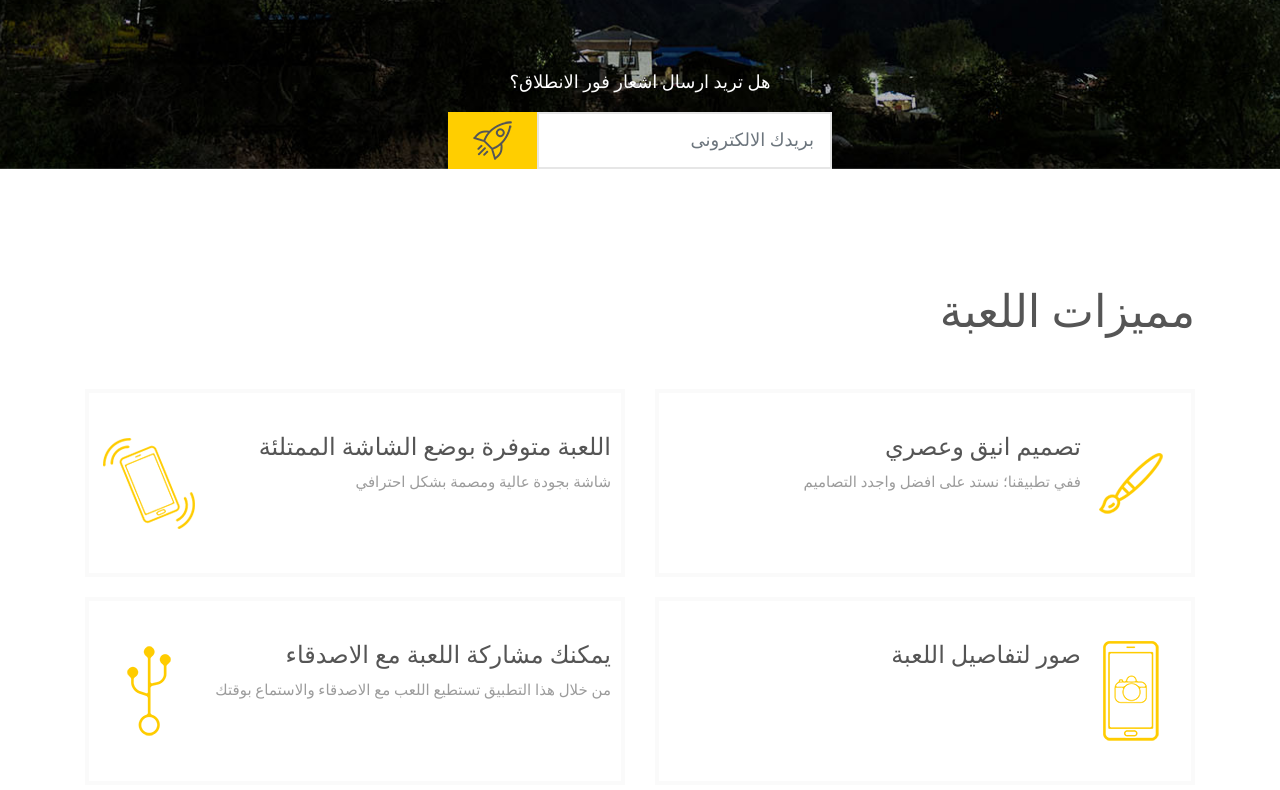
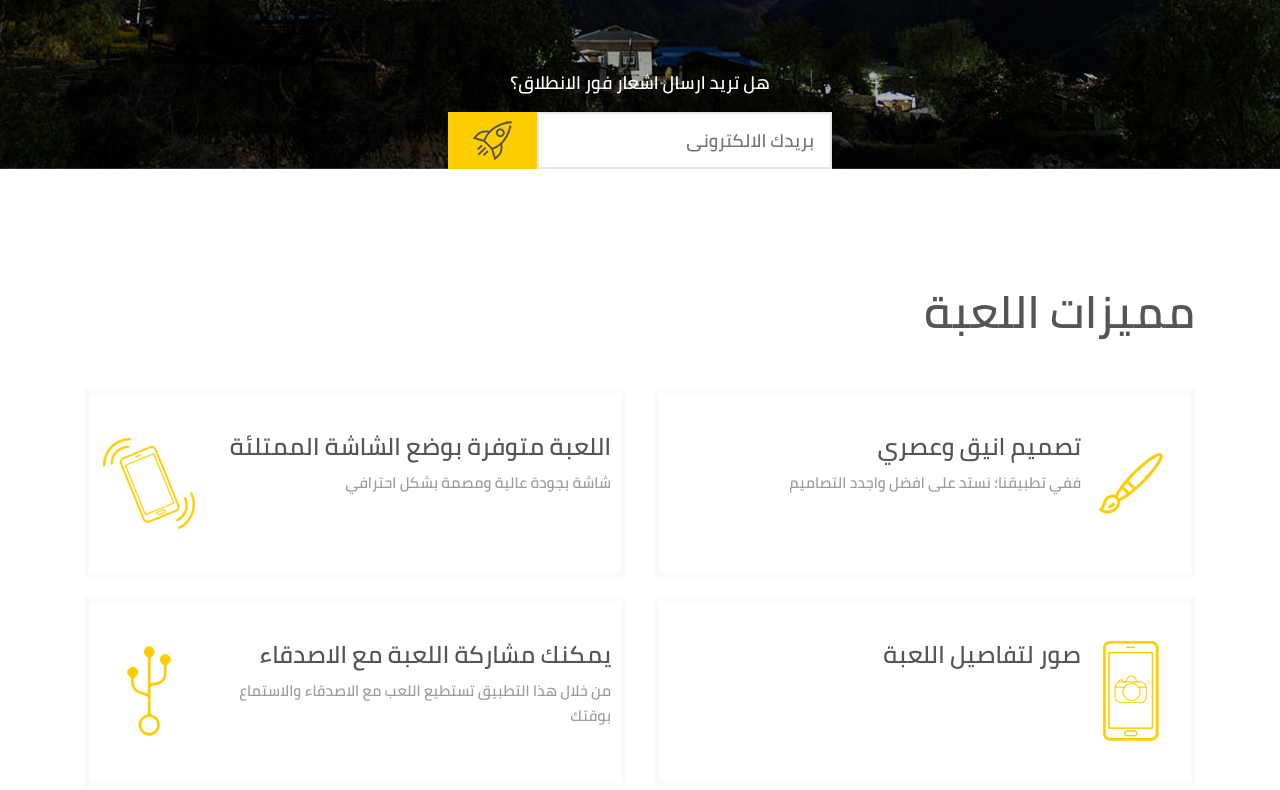
Before and after one commit to alaa-yafi/comingsoon, a plain HTML site: page index.html in a window 1280 px wide. Shown: the part 708-1498 px from the top of the page. Drawn offline with Linux system fonts and the light colour scheme.

Commit message:
first commit

```diff
--- a/css/index.css
+++ b/css/index.css
@@ -1,5 +1,5 @@
 @font-face {
-  font-family: "cairofont";
+  font-family: ar-font;
   src: url(../fonts/Cairo-SemiBold.ttf);
 }
 
```
Also changed, not shown: fonts/JFFlatregular.ttf (added).
